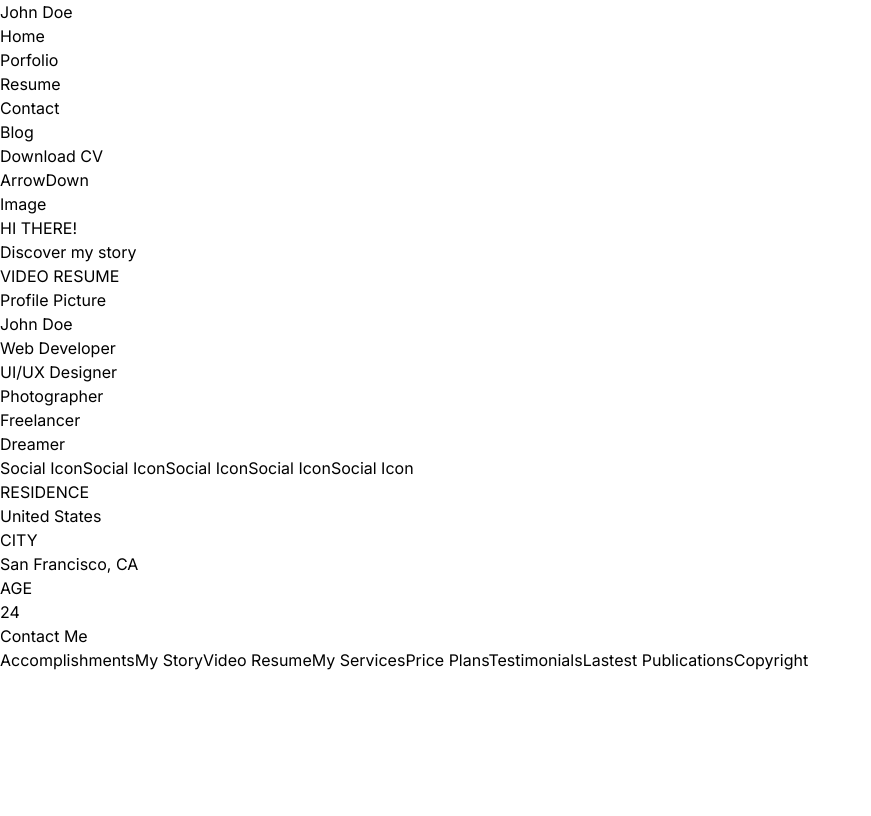
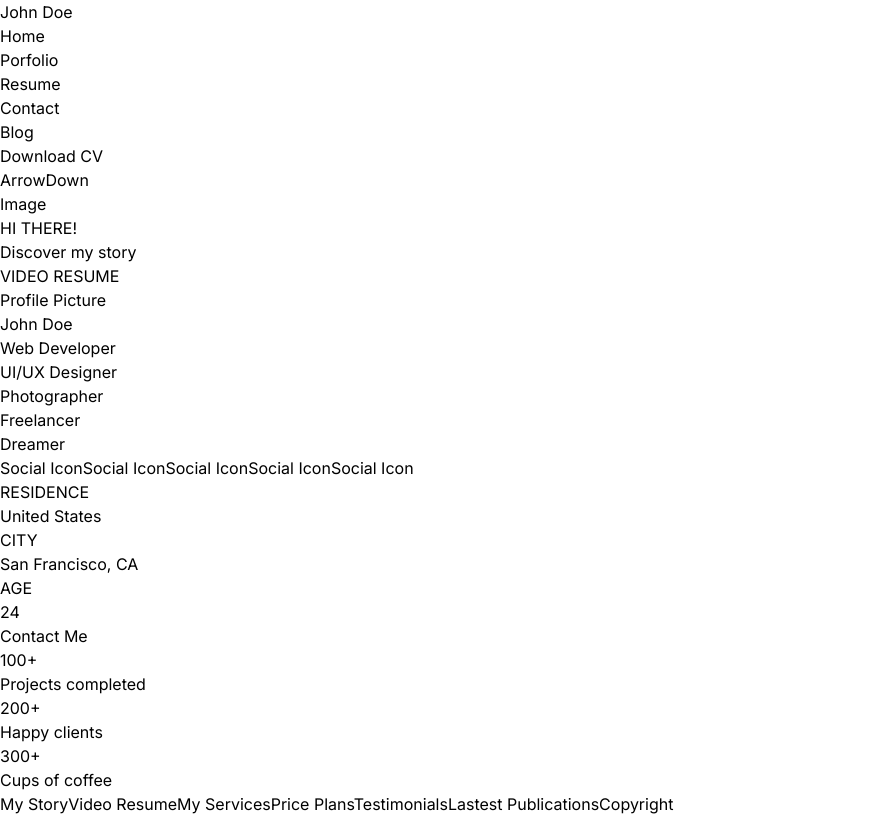
Before and after one commit to ledminh/porfolio-landing-page-1, a Next.js app: page / in a window 1280 px wide. Shown: the whole page, without its empty margins (0-871 px from the left). Built offline with nearby package versions, Linux system fonts and the light colour scheme.

Commit message:
accomplishment data

```diff
--- a/src/components/Home/Accomplishments/index.tsx
+++ b/src/components/Home/Accomplishments/index.tsx
@@ -1,3 +1,17 @@
+import { accomplishments } from "@/data";
+
 export default function Accomplishments() {
-  return <>Accomplishments</>;
+  return (
+    <ul>
+      {accomplishments.map((item) => (
+        <li key={item.id}>
+          <p>
+            <span>{item.count}</span>
+            {item.plus && <span>+</span>}
+          </p>
+          <h3>{item.title}</h3>
+        </li>
+      ))}
+    </ul>
+  );
 }
--- a/src/data.ts
+++ b/src/data.ts
@@ -105,3 +105,27 @@ export const heroImage = {
   linkHref: "/video-resume",
   image: null,
 };
+
+/***********************
+ * Accomplishments Data
+ */
+export const accomplishments = [
+  {
+    id: 1,
+    title: "Projects completed",
+    count: 100,
+    plus: true,
+  },
+  {
+    id: 2,
+    title: "Happy clients",
+    count: 200,
+    plus: true,
+  },
+  {
+    id: 3,
+    title: "Cups of coffee",
+    count: 300,
+    plus: true,
+  },
+];
```
